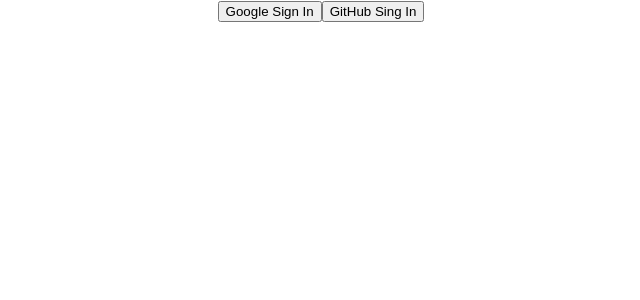
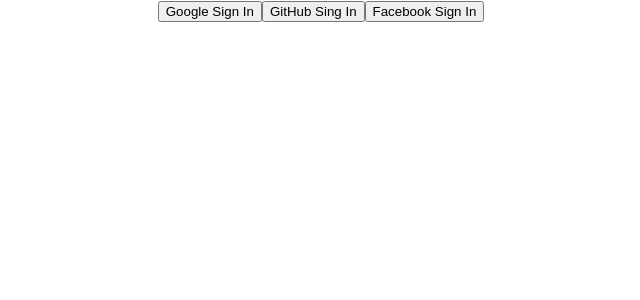
Before and after one commit to Momenuzzaman/firebase_authentication, a React (Create React App) app: page / in a window 1280 px wide. Shown: the top 300 px of the page, without its empty margins (319-959 px from the left). Built offline with nearby package versions, Linux system fonts and the light colour scheme.

Commit message:
login in facebook

```diff
--- a/src/App.js
+++ b/src/App.js
@@ -1,11 +1,12 @@
 import './App.css';
 import initializeAuthentication from './Firebase/firebase.initialize';
-import { getAuth, signInWithPopup, GoogleAuthProvider, GithubAuthProvider, signOut } from "firebase/auth";
+import { getAuth, signInWithPopup, GoogleAuthProvider, GithubAuthProvider, signOut, FacebookAuthProvider } from "firebase/auth";
 import { useState } from 'react';
 
 initializeAuthentication()
 const googleProvider = new GoogleAuthProvider();
 const gitHubProvider = new GithubAuthProvider();
+const facebookProvider = new FacebookAuthProvider();
 
 
 function App() {
@@ -20,7 +21,6 @@
           photoUrl: photoURL,
           email: email
         };
-        console.log(photoURL)
         setUser(loggedInUser);
       }).catch((error) => {
         console.log(error.message);
@@ -44,12 +44,25 @@
         setUser({})
       })
   }
+  const handleFacebookSingIn = () => {
+    signInWithPopup(auth, facebookProvider)
+      .then((result) => {
+        const { displayName, photoURL, email } = result.user;
+        const loggedInUser = {
+          name: displayName,
+          email: email,
+          photoURL: photoURL
+        }
+        setUser(loggedInUser);
+      })
+  }
   return (
     <div className="App">
       {!user.name ?
         <div>
           <button onClick={handleGoogleSignIn}>Google Sign In</button>
           <button onClick={handleGitHubSingIn}>GitHub Sing In</button>
+          <button onClick={handleFacebookSingIn}>Facebook Sign In</button>
         </div> :
         <button onClick={handleSingOut}>Log Out</button>
       }
```
